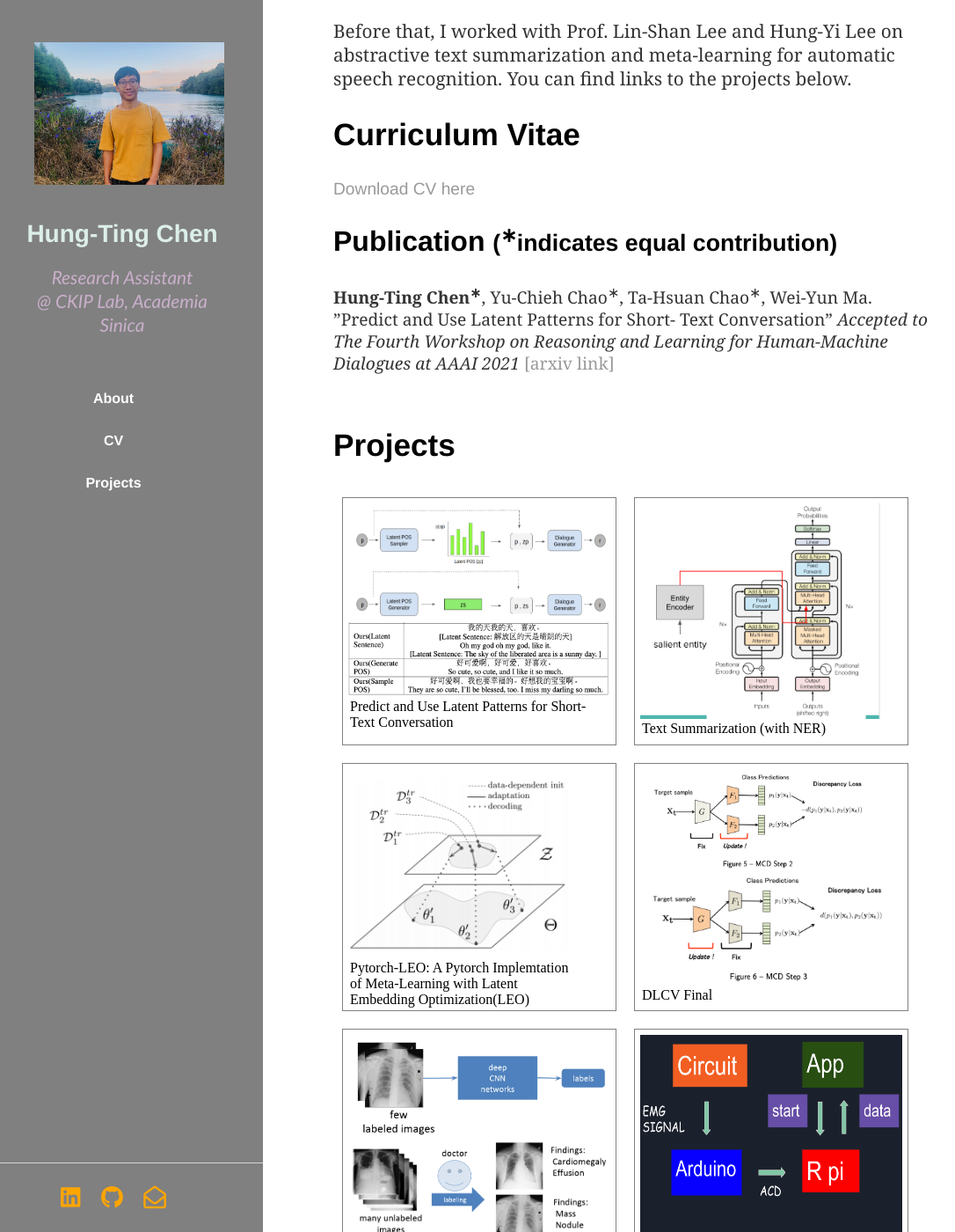
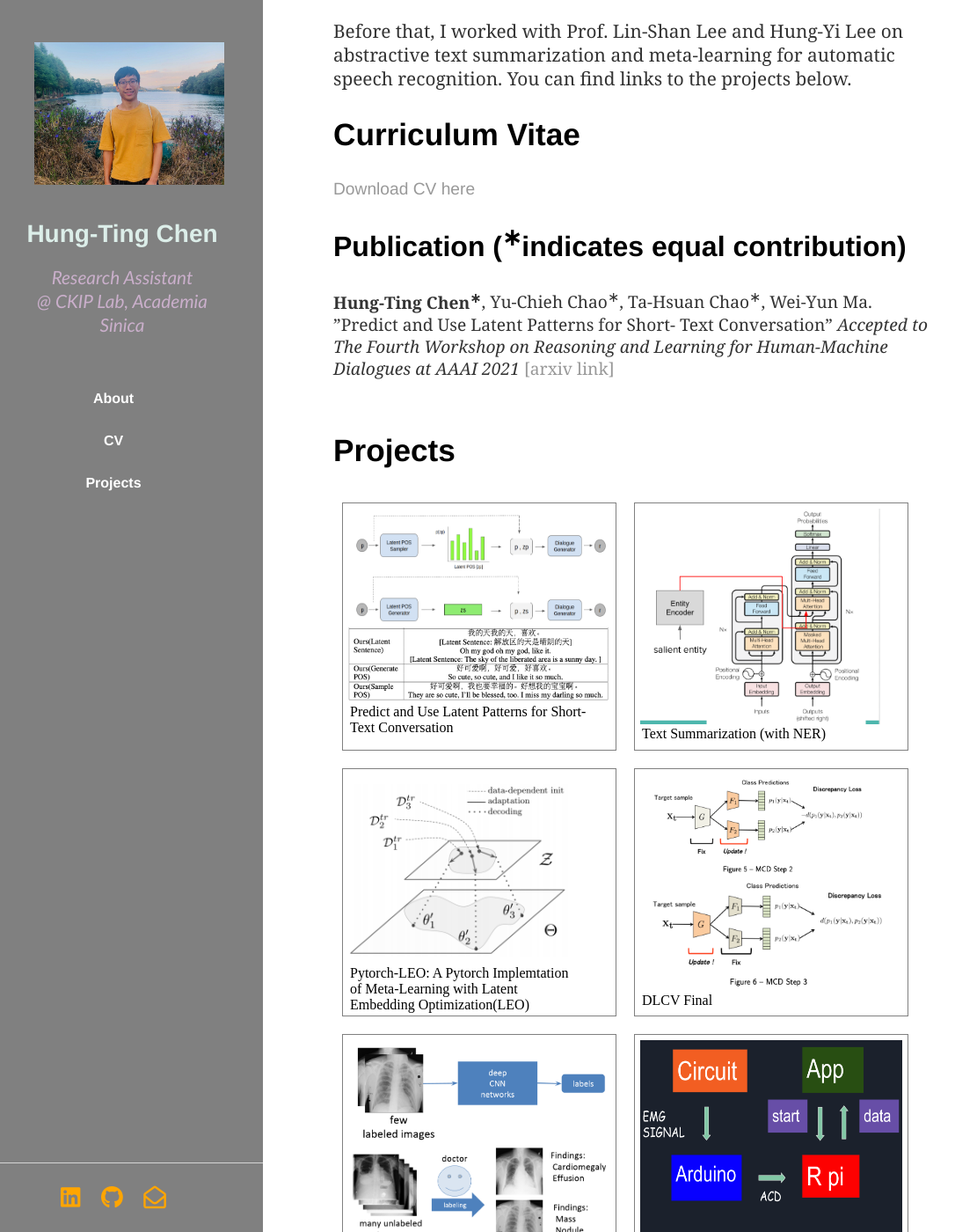
Before and after one commit to timchen0618/timchen0618.github.io, a Jekyll site: the page index.html, which Jekyll copies as it is, in a window 1280 px wide and 1400 px high, scrolled down 464 px. Shown: the whole window at 88% size, without its empty margins (21-1107 px from the left). Built offline with Jekyll 4.4.1, drawn with Linux system fonts in a browser that asks for light colours; nearby versions of some CDN libraries.

Commit message:
publication update

```diff
--- a/css/main.css
+++ b/css/main.css
@@ -10,6 +10,7 @@
 h2 { font-size: 2em; }
 h3 { font-size: 1.7em; }
 h4 { font-size: 1.4em; }
+h2 small {font-size: 1em}
 
 nav ul, footer ul { font-size: 1em; font-family: 'Helvetica', 'Arial', 'Sans-Serif'; padding: 0px; list-style: none; font-weight: bold; }
 nav ul li, footer ul li { display: inline; margin-right: 20px; }
```
